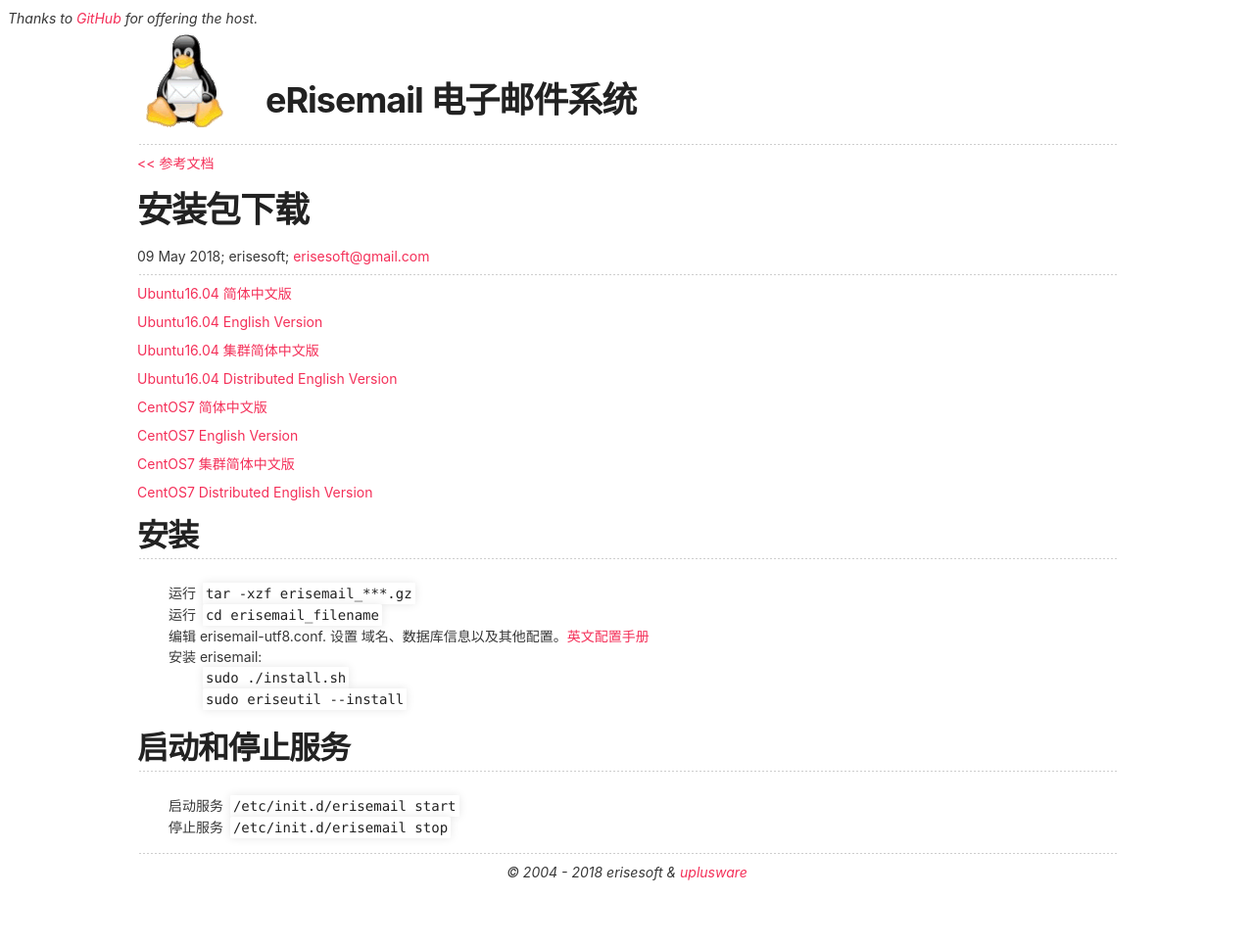
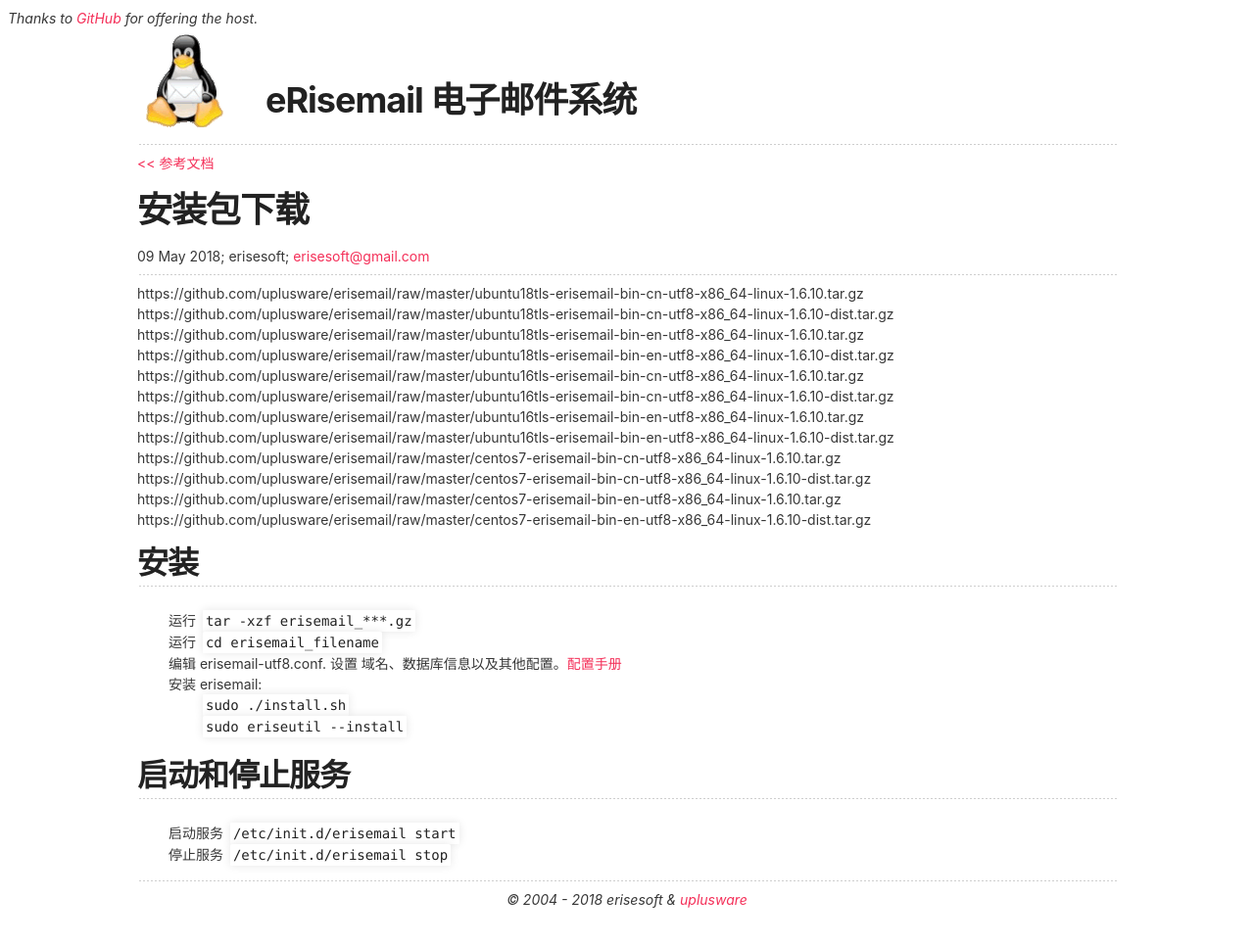
Before and after one commit to erisesoft/erisesoft.github.io, a Jekyll site: the page built from _posts/2018-5-9-安装包下载.md, in a window 1280 px wide. Shown: the whole page at 98% size. Built offline with Jekyll 4.4.1, drawn with Linux system fonts in a browser that asks for light colours; before the commit the page ends 937 px from its top, so only the background shows below that.

Commit message:
Update 2018-5-9-安装包下载.md

```diff
--- a/_posts/2018-5-9-安装包下载.md
+++ b/_posts/2018-5-9-安装包下载.md
@@ -2,28 +2,24 @@
 layout: post
 title: 安装包下载
 ---
-
-[Ubuntu16.04 简体中文版](https://github.com/uplusware/erisemail/raw/master/ubuntu-erisemail-bin-cn-utf8-x86_64-linux-1.6.10.tar.gz)
-
-[Ubuntu16.04 English Version](https://github.com/uplusware/erisemail/raw/master/ubuntu-erisemail-bin-en-utf8-x86_64-linux-1.6.10.tar.gz)
-
-[Ubuntu16.04 集群简体中文版](https://github.com/uplusware/erisemail/raw/master/ubuntu-erisemail-bin-cn-utf8-x86_64-linux-1.6.10-dist.tar.gz)
-
-[Ubuntu16.04 Distributed English Version](https://github.com/uplusware/erisemail/raw/master/ubuntu-erisemail-bin-en-utf8-x86_64-linux-1.6.10-dist.tar.gz)
-
-[CentOS7 简体中文版](https://github.com/uplusware/erisemail/raw/master/centos7-erisemail-bin-cn-utf8-x86_64-linux-1.6.10.tar.gz)
-
-[CentOS7 English Version](https://github.com/uplusware/erisemail/raw/master/centos7-erisemail-bin-en-utf8-x86_64-linux-1.6.10.tar.gz)
-
-[CentOS7 集群简体中文版](https://github.com/uplusware/erisemail/raw/master/centos7-erisemail-bin-cn-utf8-x86_64-linux-1.6.10-dist.tar.gz)
-
-[CentOS7 Distributed English Version](https://github.com/uplusware/erisemail/raw/master/centos7-erisemail-bin-en-utf8-x86_64-linux-1.6.10-dist.tar.gz)
+https://github.com/uplusware/erisemail/raw/master/ubuntu18tls-erisemail-bin-cn-utf8-x86_64-linux-1.6.10.tar.gz
+https://github.com/uplusware/erisemail/raw/master/ubuntu18tls-erisemail-bin-cn-utf8-x86_64-linux-1.6.10-dist.tar.gz
+https://github.com/uplusware/erisemail/raw/master/ubuntu18tls-erisemail-bin-en-utf8-x86_64-linux-1.6.10.tar.gz
+https://github.com/uplusware/erisemail/raw/master/ubuntu18tls-erisemail-bin-en-utf8-x86_64-linux-1.6.10-dist.tar.gz
+https://github.com/uplusware/erisemail/raw/master/ubuntu16tls-erisemail-bin-cn-utf8-x86_64-linux-1.6.10.tar.gz
+https://github.com/uplusware/erisemail/raw/master/ubuntu16tls-erisemail-bin-cn-utf8-x86_64-linux-1.6.10-dist.tar.gz
+https://github.com/uplusware/erisemail/raw/master/ubuntu16tls-erisemail-bin-en-utf8-x86_64-linux-1.6.10.tar.gz
+https://github.com/uplusware/erisemail/raw/master/ubuntu16tls-erisemail-bin-en-utf8-x86_64-linux-1.6.10-dist.tar.gz
+https://github.com/uplusware/erisemail/raw/master/centos7-erisemail-bin-cn-utf8-x86_64-linux-1.6.10.tar.gz
+https://github.com/uplusware/erisemail/raw/master/centos7-erisemail-bin-cn-utf8-x86_64-linux-1.6.10-dist.tar.gz
+https://github.com/uplusware/erisemail/raw/master/centos7-erisemail-bin-en-utf8-x86_64-linux-1.6.10.tar.gz
+https://github.com/uplusware/erisemail/raw/master/centos7-erisemail-bin-en-utf8-x86_64-linux-1.6.10-dist.tar.gz
 
 
 ## 安装
 * 运行 `tar -xzf erisemail_***.gz`
 * 运行 `cd erisemail_filename`
-* 编辑 erisemail-utf8.conf. 设置 域名、数据库信息以及其他配置。[英文配置手册](http://erisesoft.com/2018/05/09/%E8%8B%B1%E6%96%87%E9%85%8D%E7%BD%AE%E6%89%8B%E5%86%8C.html)
+* 编辑 erisemail-utf8.conf. 设置 域名、数据库信息以及其他配置。[配置手册](http://erisesoft.com/2018/05/09/%E8%8B%B1%E6%96%87%E9%85%8D%E7%BD%AE%E6%89%8B%E5%86%8C.html)
 * 安装 erisemail:
   * `sudo ./install.sh`
   * `sudo eriseutil --install`
```
